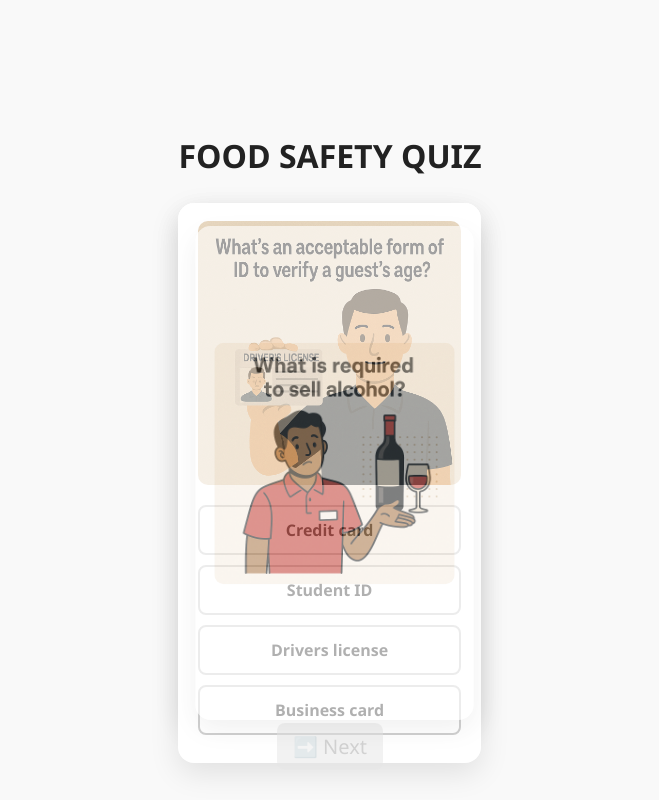
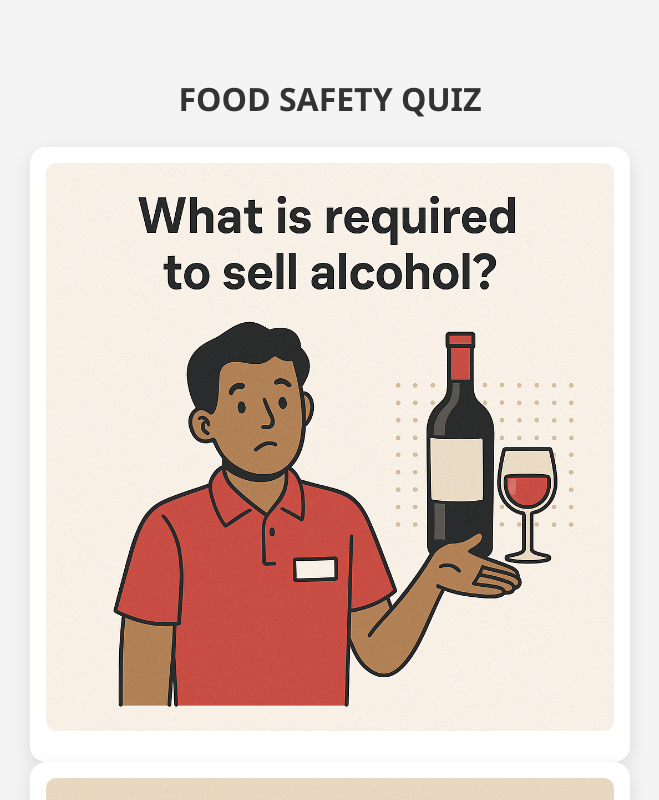
Before and after one commit to pragyamittal0/Food_safety, a React (Vite) app: page / in a window 1280 px wide. Shown: the top 800 px of the page, without its empty margins (310-969 px from the left). Built offline with nearby package versions, Linux system fonts and the light colour scheme.

Commit message:
Update App.css

```diff
--- a/src/App.css
+++ b/src/App.css
@@ -1,117 +1,85 @@
-/* Reset + Base */
 body {
   margin: 0;
-  background-color: #f9f9f9;
+  background-color: #f4f4f4;
   font-family: 'Segoe UI', sans-serif;
-  text-align: center;
-  justify-items: center;
   justify-content: center;
 }
 
 .container {
-  max-width: 2000px;
-  max-height: max-content;
+  max-width: 600px;
+  margin: 40px auto;
   padding: 20px;
   text-align: center;
-  justify-items: center;
-  justify-content: center;
-  object-fit: cover;
-
 }
 
 .title {
   font-size: 32px;
   font-weight: bold;
   margin-bottom: 30px;
-  color: #222;
-  text-align: center;
+  color: #333;
 }
 
-/* Carousel Wrapper */
+/* Card */
 .carousel-wrapper {
   width: 100%;
   display: flex;
   justify-content: center;
   margin-bottom: 20px;
-  overflow: hidden;
 }
 
 .carousel {
-  display: grid;
-  gap: 20px;
+  display: flex;
   justify-content: center;
-  align-items: stretch;
+  width: 100%;
 }
 
-/* Grid per screen */
-@media (min-width: 1024px) {
-  .carousel {
-    grid-template-columns: repeat(3, 320px);
-  }
-}
-
-@media (min-width: 768px) and (max-width: 1023px) {
-  .carousel {
-    grid-template-columns: repeat(2, 320px);
-  }
-}
-
-@media (max-width: 767px) {
-  .carousel {
-    grid-template-columns: 90%;
-  }
-}
-
-/* Card Styling */
-.card,
-.swipeable-card {
-  background: #fff;
+.card {
+  background: white;
   border-radius: 16px;
-  box-shadow: 0 10px 30px rgba(0, 0, 0, 0.1);
-  padding: 20px;
-  height: 100%;
+  box-shadow: 0 6px 20px rgba(0, 0, 0, 0.1);
+  padding: 16px;
+  max-width: 100%;
   display: flex;
   flex-direction: column;
-  justify-content: center;
+  align-items: center;
   transition: transform 0.3s ease;
 }
 
 .image {
   width: 100%;
-  object-fit: contain;
-  max-height: fit-content;
+  object-fit: cover;
   border-radius: 10px;
-  margin-bottom: 20px;
+  margin-bottom: 15px;
 }
 
-/* Option Buttons */
+/* Options */
 .option {
   width: 100%;
   margin-bottom: 10px;
   padding: 12px 16px;
   font-size: 16px;
+  border: 1px solid #ccc;
   border-radius: 8px;
-  background-color: #ffffff;
-  border: 2px solid #d0d0d0;
+  background-color: #f9f9f9;
   cursor: pointer;
   transition: all 0.3s ease;
-  color: #3b3b3b;
-  font-weight: 600;
+  font-weight: bold;
+  color: #333;
 }
 
 .option:hover:enabled {
-  background-color: #f5f5f5;
+  background-color: #f0f0f0;
 }
 
 .option.correct {
   background-color: #d4edda;
-  border-color: #28a745;
+  border-color: #8fd19e;
   color: #256029;
 }
 
 .option.wrong {
   background-color: #f8d7da;
-  border-color: #dc3545;
+  border-color: #e09ea4;
   color: #842029;
 }
 
@@ -120,17 +88,7 @@ body {
   opacity: 0.9;
 }
 
-/* Swipeable card animation */
-.swipeable-card {
-  will-change: transform;
-  touch-action: pan-y;
-  display: flex;
-  flex-direction: column;
-  justify-content: center;
-  align-items: center;
-}
-
-/* Navigation Buttons */
+/* Navigation */
 .navigation {
   margin: 20px 0;
 }
@@ -139,7 +97,7 @@ body {
   margin: 0 10px;
   padding: 10px 16px;
   font-size: 20px;
-  background-color: #e6e6e6;
+  background-color: #eeeeee;
   border: none;
   border-radius: 8px;
   cursor: pointer;
@@ -147,7 +105,7 @@ body {
 }
 
 .nav-button:hover:enabled {
-  background-color: #ccc;
+  background-color: #dcdcdc;
 }
 
 .nav-button:disabled {
@@ -155,7 +113,7 @@ body {
   cursor: not-allowed;
 }
 
-/* Dot indicators */
+/* Dots */
 .dots {
   margin-top: 12px;
 }
@@ -171,17 +129,17 @@ body {
 }
 
 .dot.active {
-  background-color: #222;
+  background-color: #333;
 }
 
-/* Summary View */
+/* Summary */
 .summary {
   position: fixed;
   top: 0;
   left: 0;
   width: 100vw;
   height: 100vh;
-  background-color: #f4f4f4;
+  background-color: #f5f5f5;
   display: flex;
   align-items: center;
   justify-content: center;
@@ -189,10 +147,10 @@ body {
 }
 
 .summary-box {
-  background: white;
+  background: #ffffff;
   padding: 40px;
   border-radius: 16px;
-  box-shadow: 0 10px 30px rgba(0, 0, 0, 0.15);
+  box-shadow: 0 10px 30px rgba(0, 0, 0, 0.1);
   text-align: center;
   max-width: 400px;
   width: 90%;
@@ -208,25 +166,3 @@ body {
   font-size: 18px;
   color: #444;
 }
-.stack-container {
-  position: relative;
-  width: 100%;
-  max-width: 340px;
-  margin: auto;
-  height: 480px;
-}
-
-.card--top {
-  z-index: 3;
-  position: absolute;
-  left: 0; top: 0;
-}
-
-.card--next {
-  z-index: 2;
-  position: absolute;
-  left: 10px;
-  top: 10px;
-  transform: scale(0.95);
-  opacity: 0.6;
-}
```
